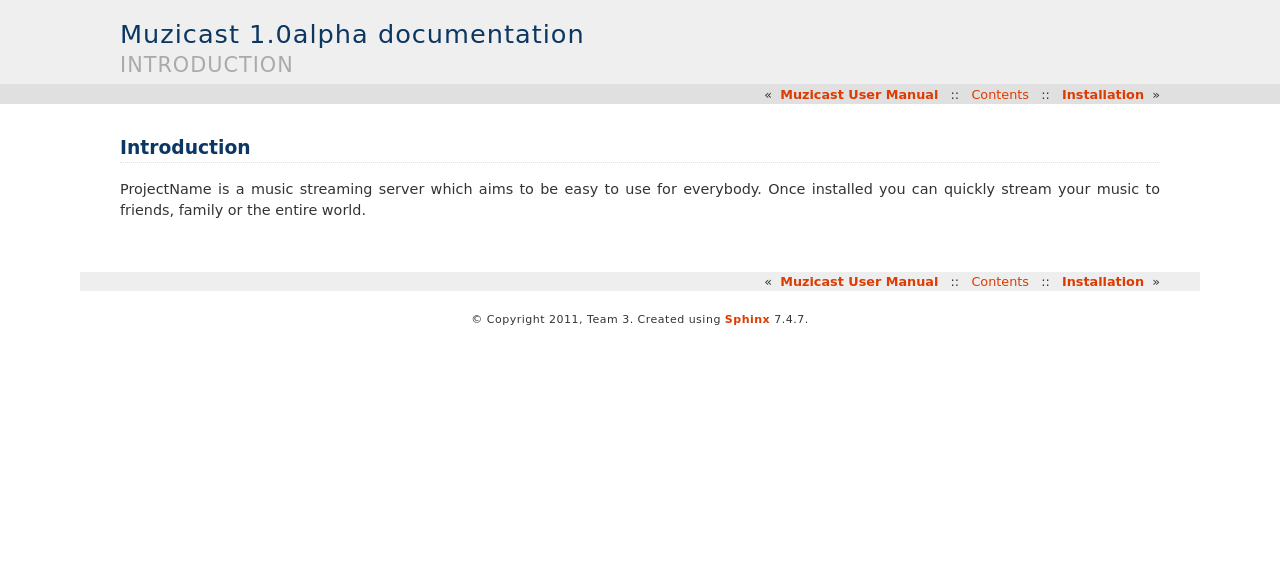
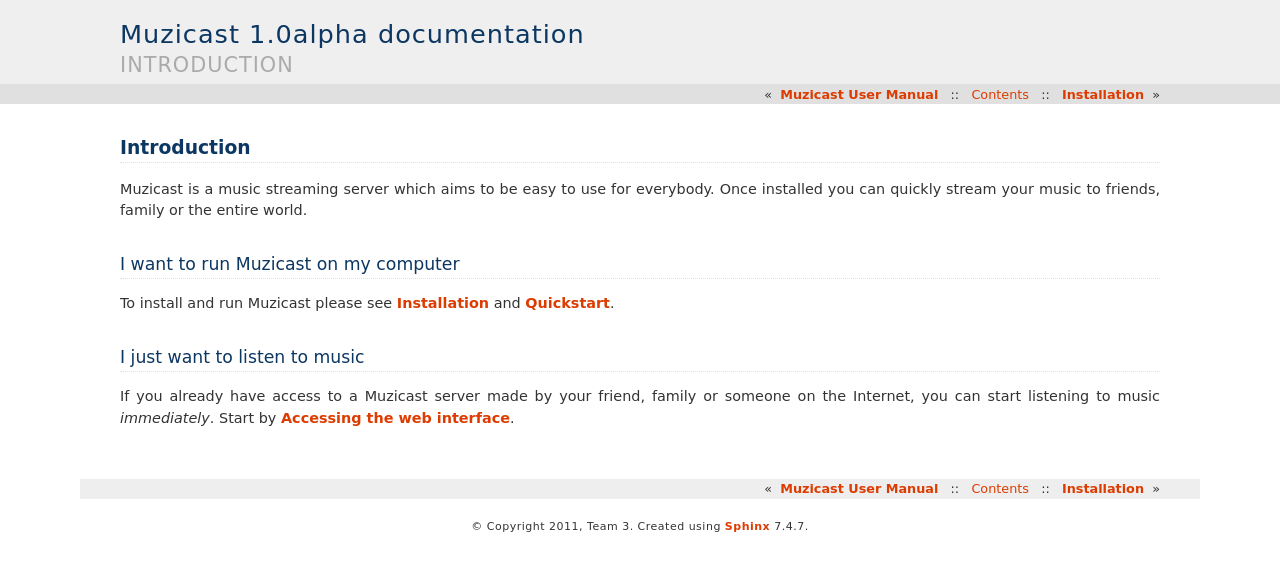
Before and after one commit to nikhilm/muzicast, a Sphinx documentation site: the page built from docs/usermanual/source/introduction.rst, in a window 1280 px wide. Shown: the top 571 px of the page. Built offline with Sphinx 7.4.7, drawn with Linux system fonts in a browser that asks for light colours; pages that are not in the unit, such as notebooks, are missing from menus.

Commit message:
Add a 2 choice thing to make it easier

```diff
--- a/docs/usermanual/source/introduction.rst
+++ b/docs/usermanual/source/introduction.rst
@@ -1,7 +1,20 @@
 Introduction
 ============
 
-ProjectName is a music streaming server which
+Muzicast is a music streaming server which
 aims to be easy to use for everybody. Once installed you
 can quickly stream your music to friends, family or the
 entire world.
+
+I want to run Muzicast on my computer
+-------------------------------------
+
+To install and run Muzicast please see :doc:`installation` and
+:doc:`quickstart`.
+
+I just want to listen to music
+------------------------------
+
+If you already have access to a Muzicast server made by your
+friend, family or someone on the Internet, you can start listening
+to music *immediately*. Start by :doc:`using/interface`.
```
